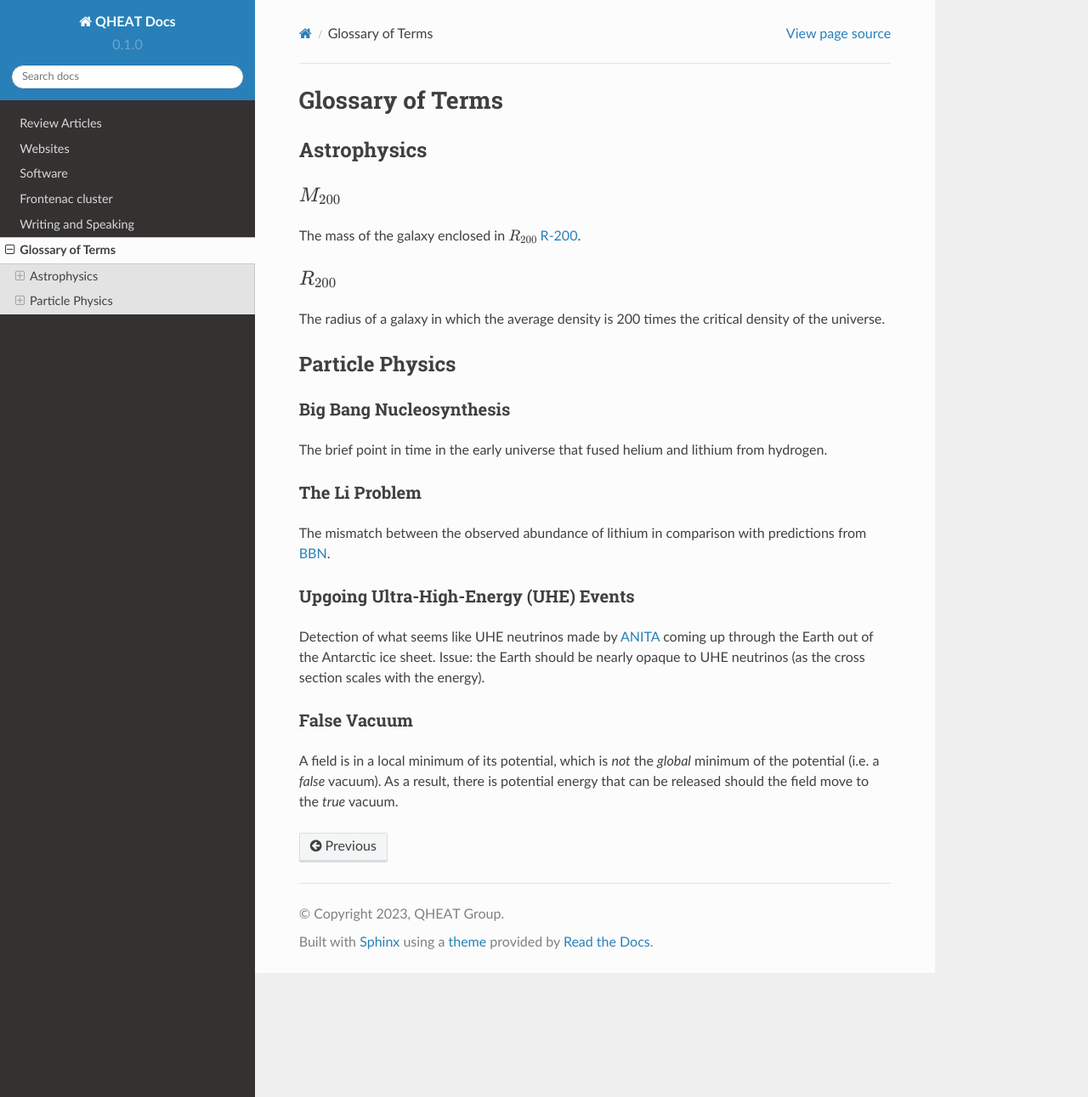
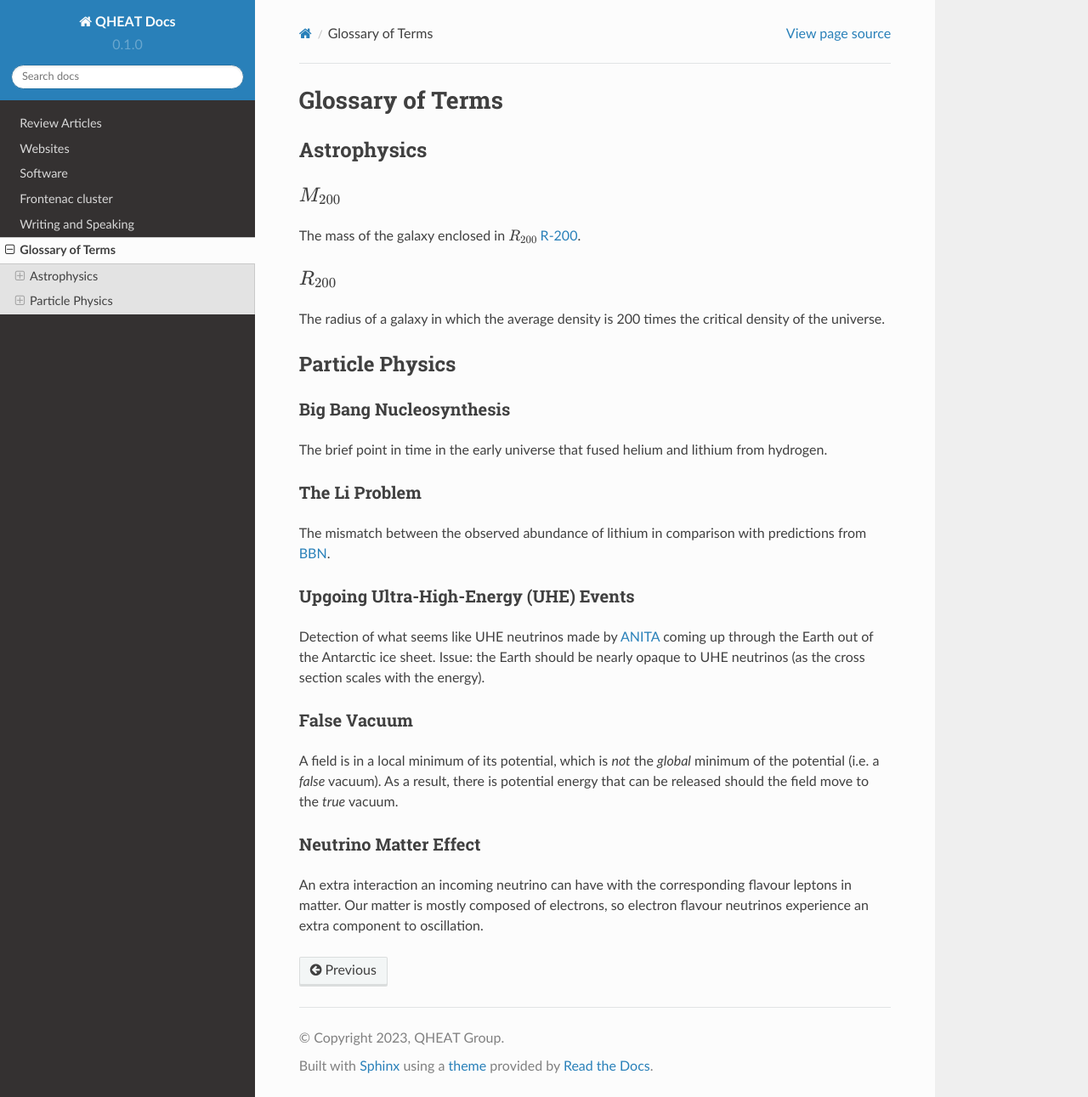
Before and after one commit to aaronvincent/QHEAT, a Sphinx documentation site: the page built from docs/source/glossary.rst, in a window 1280 px wide and 1291 px high. Shown: the whole window at 85% size. Built offline with Sphinx 7.4.7 and the Read the Docs theme 2.0.0, drawn with Linux system fonts in a browser that asks for light colours.

Commit message:
Added neutrino matter effect

```diff
--- a/docs/source/glossary.rst
+++ b/docs/source/glossary.rst
@@ -53,3 +53,11 @@ False Vacuum
 A field is in a local minimum of its potential, which is *not* the *global*
 minimum of the potential (i.e. a *false* vacuum). As a result, there is potential energy that can be
 released should the field move to the *true* vacuum.
+
+.. _nu-matter-effect:
+
+Neutrino Matter Effect
+**********************
+An extra interaction an incoming neutrino can have with the corresponding
+flavour leptons in matter. Our matter is mostly composed of electrons, so
+electron flavour neutrinos experience an extra component to oscillation.
```
